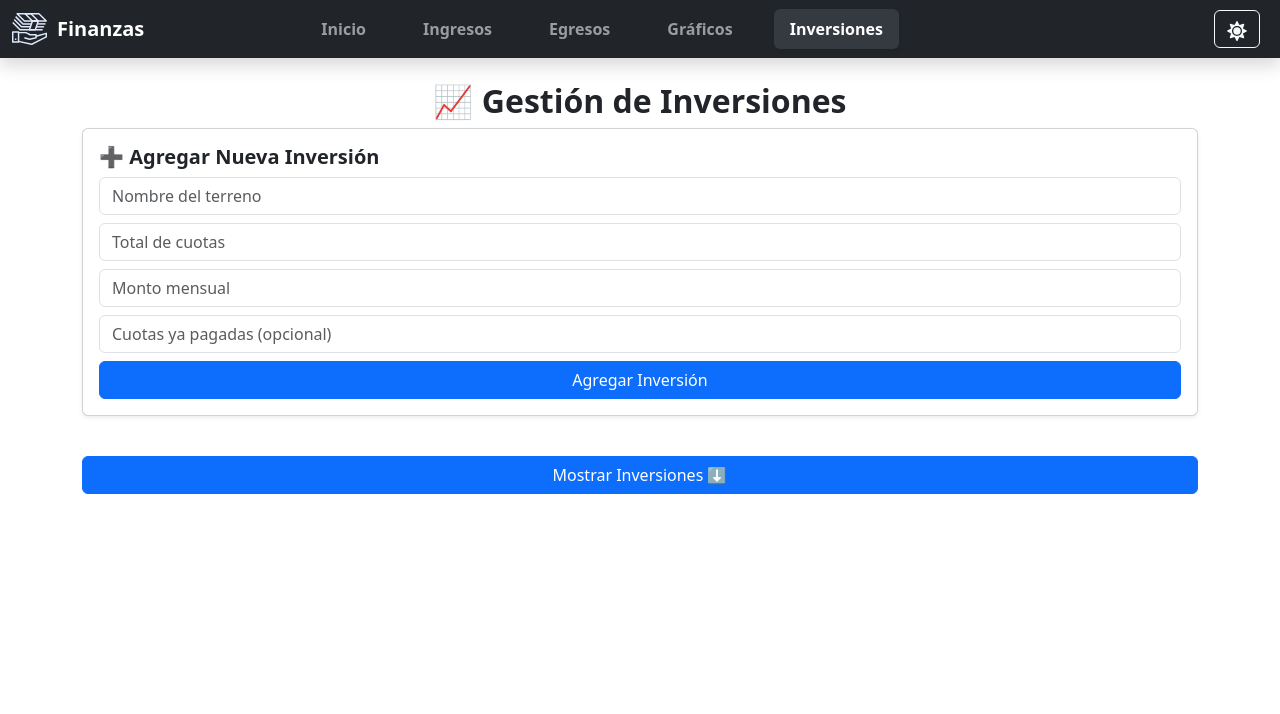
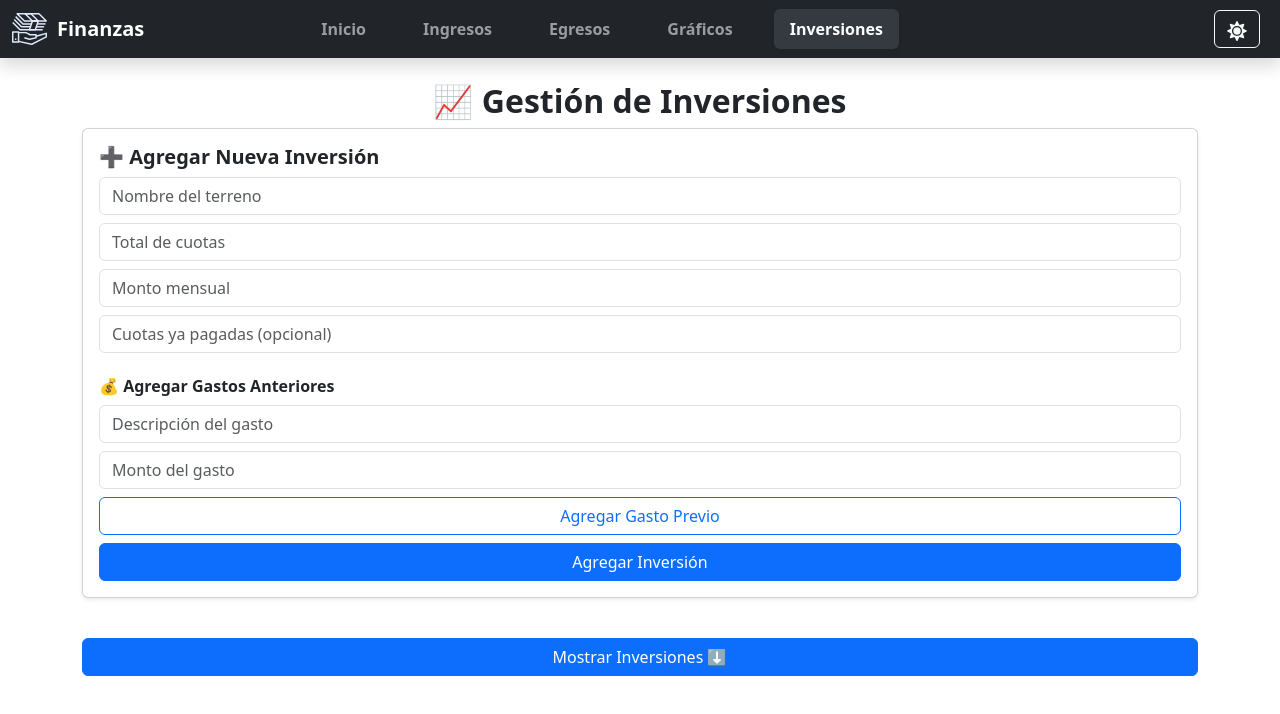
Before and after one commit to WildoFari/Finance-Tracker., a React (Create React App) app: page /Inversiones in a window 1280 px wide. Shown: the top 714 px of the page. Built offline with nearby package versions, Linux system fonts and the light colour scheme.

Commit message:
Add previous expense

```diff
--- a/src/components/AddInvestment.js
+++ b/src/components/AddInvestment.js
@@ -6,6 +6,24 @@ const AddInvestment = ({ addInvestment, existingInvestments }) => {
     const [montoMensual, setMontoMensual] = useState("");
     const [cuotasPagadas, setCuotasPagadas] = useState("");
     const [montoTotalPagado, setMontoTotalPagado] = useState("");
+    const [gastosExtras, setGastosExtras] = useState([]);
+    const [descripcionGasto, setDescripcionGasto] = useState("");
+    const [montoGasto, setMontoGasto] = useState("");
+
+    const handleAgregarGastoPrevio = () => {
+        if (!descripcionGasto.trim() || !montoGasto.trim() || isNaN(montoGasto)) {
+            alert("Por favor, ingrese una descripción y un monto válido.");
+            return;
+        }
+
+        setGastosExtras([...gastosExtras, {
+            descripcion: descripcionGasto,
+            monto: Number(montoGasto),
+            fecha: "Fecha Desconocida"
+        }]);
+        setDescripcionGasto("");
+        setMontoGasto("");
+    };
 
     const handleSubmit = (e) => {
         e.preventDefault();
@@ -23,14 +41,14 @@ const AddInvestment = ({ addInvestment, existingInvestments }) => {
             id: Date.now(),
             name: name.trim(),
             totalCuotas: parseInt(totalCuotas, 10),
-            cuotasPagadas: parseInt(cuotasPagadas, 10) || 0, // Si no hay nada, inicia en 0
+            cuotasPagadas: parseInt(cuotasPagadas, 10) || 0,
             montoMensual: parseFloat(montoMensual),
             pagos: cuotasPagadas > 0 ? Array.from({ length: cuotasPagadas }, (_, i) => ({
                 cuotaNumero: i + 1,
                 fecha: "Fecha Desconocida",
                 monto: parseFloat(montoMensual)
             })) : [],
-            gastosExtras: [],
+            gastosExtras: gastosExtras, // Se guardan los gastos previos aquí
         };
 
         addInvestment(newInvestment);
@@ -39,6 +57,7 @@ const AddInvestment = ({ addInvestment, existingInvestments }) => {
         setMontoMensual("");
         setCuotasPagadas("");
         setMontoTotalPagado("");
+        setGastosExtras([]);
     };
 
     return (
@@ -74,6 +93,36 @@ const AddInvestment = ({ addInvestment, existingInvestments }) => {
                 onChange={(e) => setCuotasPagadas(e.target.value)}
             />
 
+            <h6 className="fw-bold mt-3">💰 Agregar Gastos Anteriores</h6>
+            <input
+                type="text"
+                className="form-control mb-2"
+                placeholder="Descripción del gasto"
+                value={descripcionGasto}
+                onChange={(e) => setDescripcionGasto(e.target.value)}
+            />
+            <input
+                type="number"
+                className="form-control mb-2"
+                placeholder="Monto del gasto"
+                value={montoGasto}
+                onChange={(e) => setMontoGasto(e.target.value)}
+            />
+            <button type="button" className="btn btn-outline-primary mb-2 w-100" onClick={handleAgregarGastoPrevio}>
+                Agregar Gasto Previo
+            </button>
+
+            {gastosExtras.length > 0 && (
+                <ul className="list-group mb-3">
+                    {gastosExtras.map((gasto, index) => (
+                        <li key={index} className="list-group-item d-flex justify-content-between">
+                            <span>{gasto.descripcion} - {gasto.fecha}</span>
+                            <strong className="text-danger">{gasto.monto.toLocaleString('es-ES')}</strong>
+                        </li>
+                    ))}
+                </ul>
+            )}
+
             <button type="submit" className="btn btn-primary w-100">
                 Agregar Inversión
             </button>
--- a/src/components/ManageInvestment.js
+++ b/src/components/ManageInvestment.js
@@ -5,7 +5,9 @@ const ManageInvestment = ({ investment, onDelete }) => {
 
     const [cuotasPagadas, setCuotasPagadas] = useState(isInvestmentValid ? investment.cuotasPagadas : 0);
     const [pagos, setPagos] = useState(isInvestmentValid ? investment.pagos : []);
-    const [gastosExtras, setGastosExtras] = useState(isInvestmentValid ? investment.gastosExtras : []);
+    const [gastosExtras, setGastosExtras] = useState(
+        investment.gastosExtras.length > 0 ? investment.gastosExtras : []
+    );
     const [gastoDescripcion, setGastoDescripcion] = useState("");
     const [gastoMonto, setGastoMonto] = useState("");
     const [mostrarDetalle, setMostrarDetalle] = useState(false);
@@ -48,16 +50,18 @@ const ManageInvestment = ({ investment, onDelete }) => {
             return;
         }
 
-        const newGasto = {
+        const nuevoGasto = {
             descripcion: gastoDescripcion,
             monto: Number(gastoMonto),
             fecha: new Date().toLocaleDateString('es-ES'),
         };
 
-        setGastosExtras(prevGastos => [...prevGastos, newGasto]);
+        setGastosExtras(prevGastos => [...prevGastos, nuevoGasto]);
         setGastoDescripcion("");
         setGastoMonto("");
+
     };
+
 
     const handleEliminarInversion = () => {
         if (window.confirm(`¿Estás seguro de eliminar la inversión "${investment.name}"? Esta acción no se puede deshacer.`)) {
```
